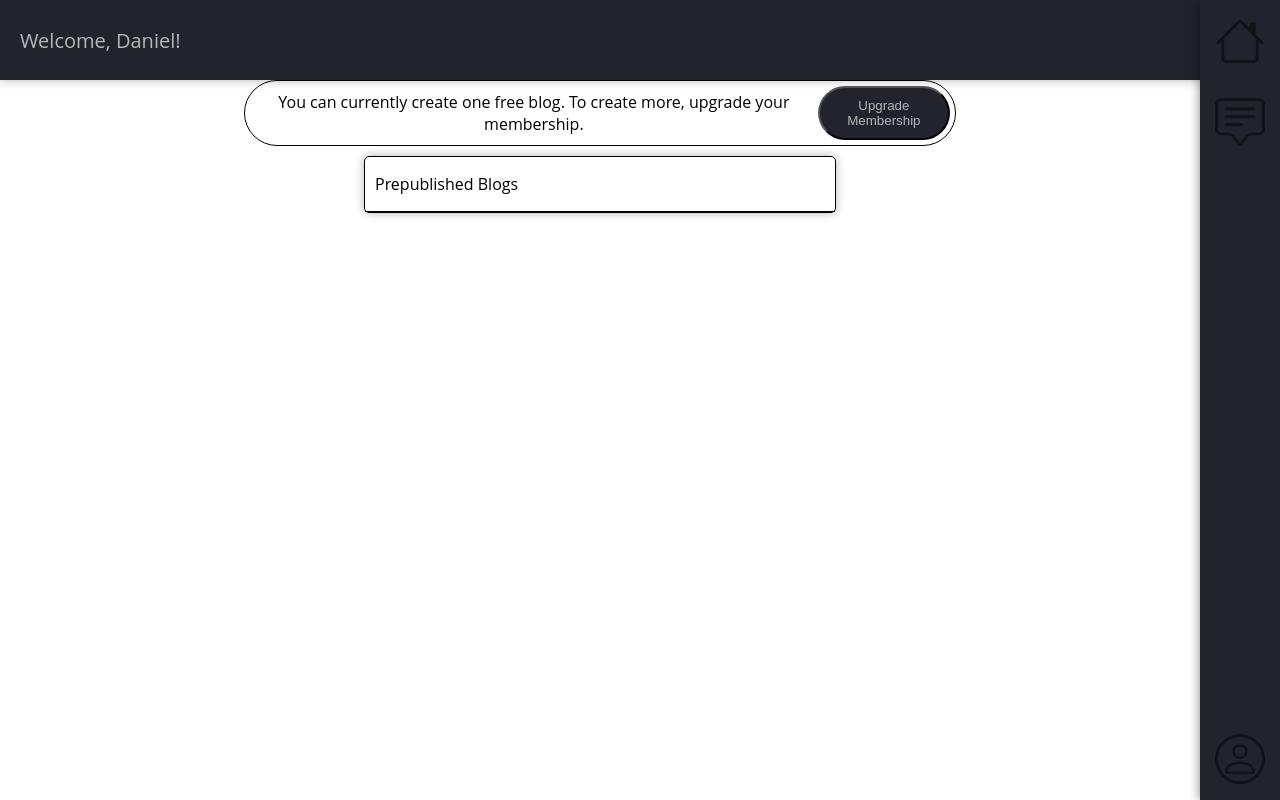
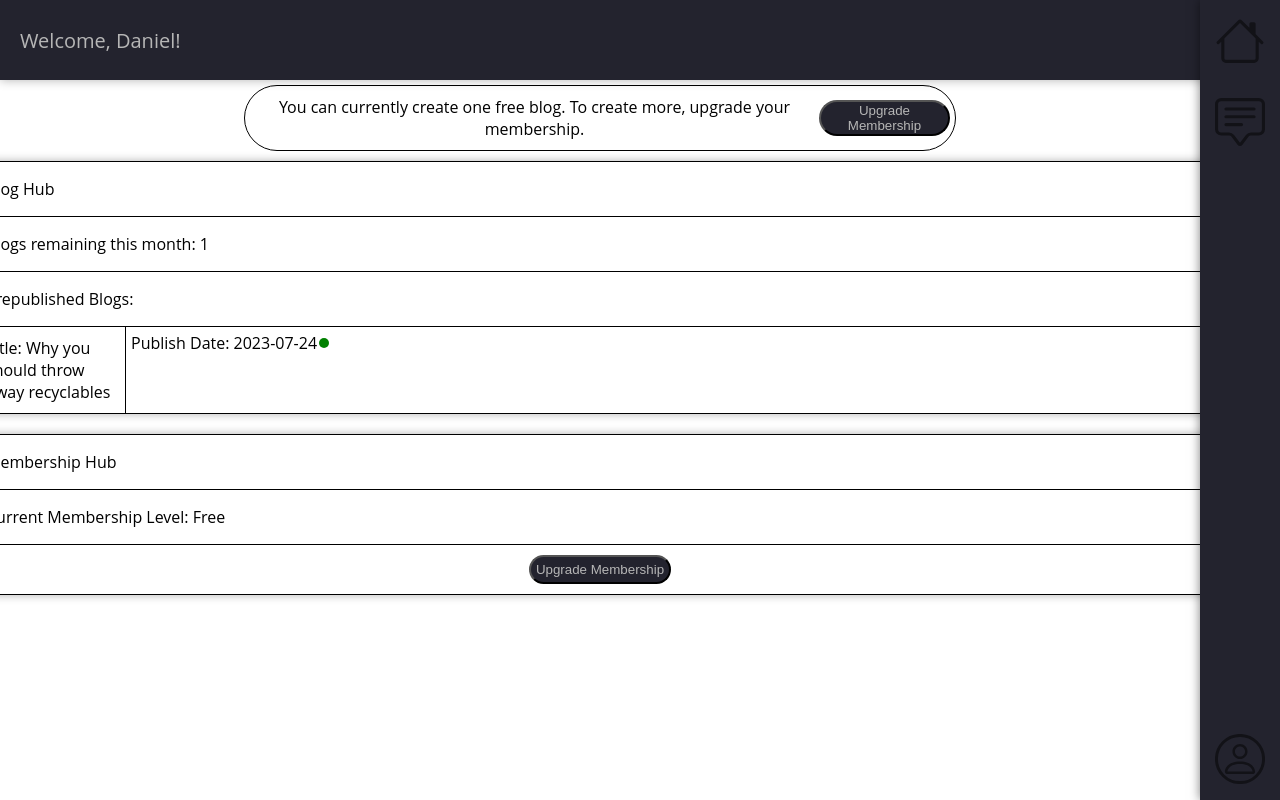
Before and after one commit to Dlang-max/AutomatedWordPressBlog, a Flask app: page /dashboard in a window 1280 px wide. Run offline with Flask 3, Linux system fonts and the light colour scheme; a user stored in the database is signed in.

Commit message:
working on styling the dashboard

```diff
--- a/Automated-Blog-v3.0/website/static/dashboardStyle.css
+++ b/Automated-Blog-v3.0/website/static/dashboardStyle.css
@@ -46,13 +46,15 @@
 
   .free-subscription-container{
     display: flex;
+    align-items: center;
     flex-direction: row;
     justify-content: center;
     border: 1px solid black;
     padding: 5px;
     border-radius: 100px;
     transition: box-shadow 0.3s;
-    width: 470px;
+    width: calc(100vw - 2rem);
+    margin-top: 5px;
   }
 
   .free-subscription-container:hover{
@@ -63,17 +65,16 @@
     margin: 5px;
   }
 
-  .free-subscription-container button{
+  .free-subscription-container a button{
     background-color: var(--bg-primary);
     border-radius: 100px;
     color: var(--text-primary);
     transition: box-shadow 0.3s;
     transition: color 0.3s;
     cursor: pointer;
-
   }
 
-  .free-subscription-container button:hover{
+  .free-subscription-container a button:hover{
     box-shadow: 0 0 10px rgba(0, 0, 0, .3);
     color: white;
   }
@@ -91,13 +92,69 @@
     border: 1px solid black;
     border-radius: 5px;
     box-shadow: 0 0 10px rgba(0, 0, 0, .3);
-    width: 470px;
+    width: calc(100vw - 2rem);
     margin-left: 10px;
   }
 
   .blog-container p{
     margin-left: 10px;
   }
+
+  .prepublished-blogs-container{
+    border-top: 1px solid black;
+    border-bottom: 1px solid black;
+  }
+
+  .prepublished-blogs-info-container{
+    display: flex;
+    flex-direction: row;
+  }
+
+  .blog-title-topic-info{
+    width: 150px;
+  }
+
+  .blog-title{
+    padding: 10px;
+    border-right: 1px solid black;
+  }
+
+  .blog-publish-date{
+    padding: 5px;
+    display: flex;
+    align-items: center;
+  }
+
+  .green{
+    margin-left: 2px;
+    background-color: green;
+    width: 10px;
+    height: 10px;
+    border-radius: 20px;
+  }
+
+  .membership-upgrade-container{
+    padding: 10px;
+    border-top: 1px solid black;
+    display: flex;
+    justify-content: center;
+  }
+
+  .membership-upgrade-container button{
+    background-color: var(--bg-primary);
+    border-radius: 100px;
+    color: var(--text-primary);
+    transition: box-shadow 0.3s;
+    transition: color 0.3s;
+    cursor: pointer;
+    padding: 5px;
+  }
+
+  .membership-upgrade-container button:hover{
+    box-shadow: 0 0 10px rgba(0, 0, 0, .3);
+    color: white;
+  }
+
 
   @media only screen and (min-width: 1024px){
     .free-subscription-container{
--- a/Automated-Blog-v3.0/website/templates/dashboard.html
+++ b/Automated-Blog-v3.0/website/templates/dashboard.html
@@ -11,22 +11,50 @@
                 {% if user.membership_level == "Free" and user.free_blogs_remaining == 1%}
                     <div class="free-subscription-container">
                         <p align="center">You can currently create one free blog. To create more, upgrade your membership.</p>
-                        <button type="submit" id="membership" class="membership" name="membership">Upgrade Membership</button>
+                        <a href="/upgradeMembership">
+                            <button type="submit" id="membership" class="membership" name="membership">Upgrade Membership</button>
+                        </a>
                     </div>
                 {% else %}
                     <div class="free-subscription-container">
                         <p align="center">You are out of free blogs. To create more, upgrade your membership.</p>
-                        <button type="submit" id="membership" class="membership" name="membership">Upgrade Membership</button>
+                        <a href="/upgradeMembership">
+                            <button type="submit" id="membership" class="membership" name="membership">Upgrade Membership</button>
+                        </a>
                     </div>
                 {% endif %}
                 <div class="info-container">
                     <div class="blog-container">
                         <div class="border-container">
-                            <p>Prepublished Blogs</p>
+                            <p>Blog Hub</p>
+                        </div>
+                        <div class="blogs-remaining-container">
+                            <p>Blogs remaining this month: {{1}}</p>
+                        </div>
+                        <div class="prepublished-blogs-container">
+                            <p>Prepublished Blogs:</p>
+                        </div>
+                        <div class="prepublished-blogs-info-container">
+                            <div class="blog-title-topic-info">
+                                <div class="blog-title">Title: Why you should throw away recyclables</div>
+                            </div>
+                            <div class="publish-date-contianer">
+                                <div class="blog-publish-date">Publish Date: 2023-07-24 <div class="green"></div> </div>
+                            </div>
                         </div>
                     </div>
-                    <div class="subscription-container">
-
+                    <div class="blog-container">
+                        <div class="border-container">
+                            <p>Membership Hub</p>
+                        </div>
+                        <div class="blogs-remaining-container">
+                            <p>Current Membership Level: {{ user.membership_level }}</p>
+                        </div>
+                        <div class="membership-upgrade-container">
+                            <a href="/upgradeMembership">
+                                <button type="submit" id="membership" class="membership" name="membership">Upgrade Membership</button>
+                            </a>
+                        </div>
                     </div>
                 </div>
             </div>
```
